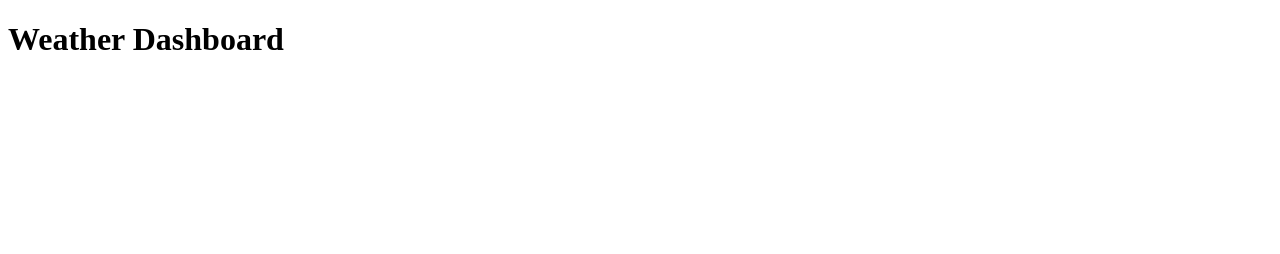
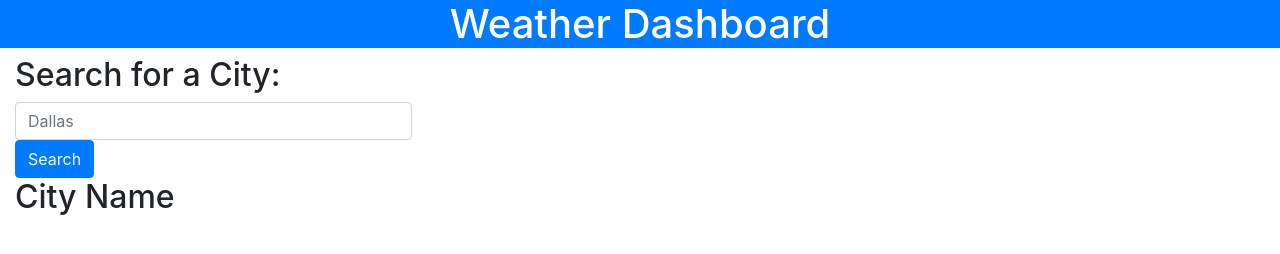
Before and after one commit to jackiem2/Jacqueline-Server-side-APIs-Challenge, a plain HTML site: page index.html in a window 1280 px wide. Drawn offline with nearby package versions, Linux system fonts and the light colour scheme; files that its build step writes are made by us from their sources.

Commit message:
created html file

```diff
--- a/index.html
+++ b/index.html
@@ -4,13 +4,38 @@
     <meta charset="UTF-8">
     <meta http-equiv="X-UA-Compatible" content="IE=edge">
     <meta name="viewport" content="width=device-width, initial-scale=1.0">
-<title>Weather Dashboard</title>
+    <link href="https://fonts.googleapis.com/css?family=IBM+Plex+Sans:400,400i,700&display=swap" rel="stylesheet">
+    <link rel="stylesheet" href="https://cdnjs.cloudflare.com/ajax/libs/twitter-bootstrap/4.3.1/css/bootstrap.min.css">
+    <link rel="stylesheet" href="./assets/css/style.css">
+    <title>Weather Dashboard</title>
 </head>
 
 <body>
-    <header>
+    <header class="bg-primary text-white text-center">
         <h1>Weather Dashboard</h1>
     </header>
 
+    <!--Main Content-->
+    <main class="container-fluid">
+        <div class="row">
+            <div class="col-12 col-md-4">
+                <form>
+                    <h2>Search for a City:</h2>
+                    <input class="form-control" type="text" placeholder="Dallas">
+                    <button type="submit" class="btn btn-primary"> Search</button>
+                </form>
+            </div>
+        </div>
+
+    <div class="col-12 col-md-9">
+        <div class="row">
+            <h2>City Name</h2>
+        </div>
+    </div>
+    </main>
+    <script src="https://cdnjs.cloudflare.com/ajax/libs/jquery/3.4.1/jquery.min.js"></script>
+    <script src="https://cdnjs.cloudflare.com/ajax/libs/twitter-bootstrap/4.3.1/js/bootstrap.min.js"></script>
+    <script src="https://cdnjs.cloudflare.com/ajax/libs/moment.js/2.27.0/moment.min.js"></script>
+    <script src="./assets/js/weather.js"></script>
 </body>
 </html>
```
